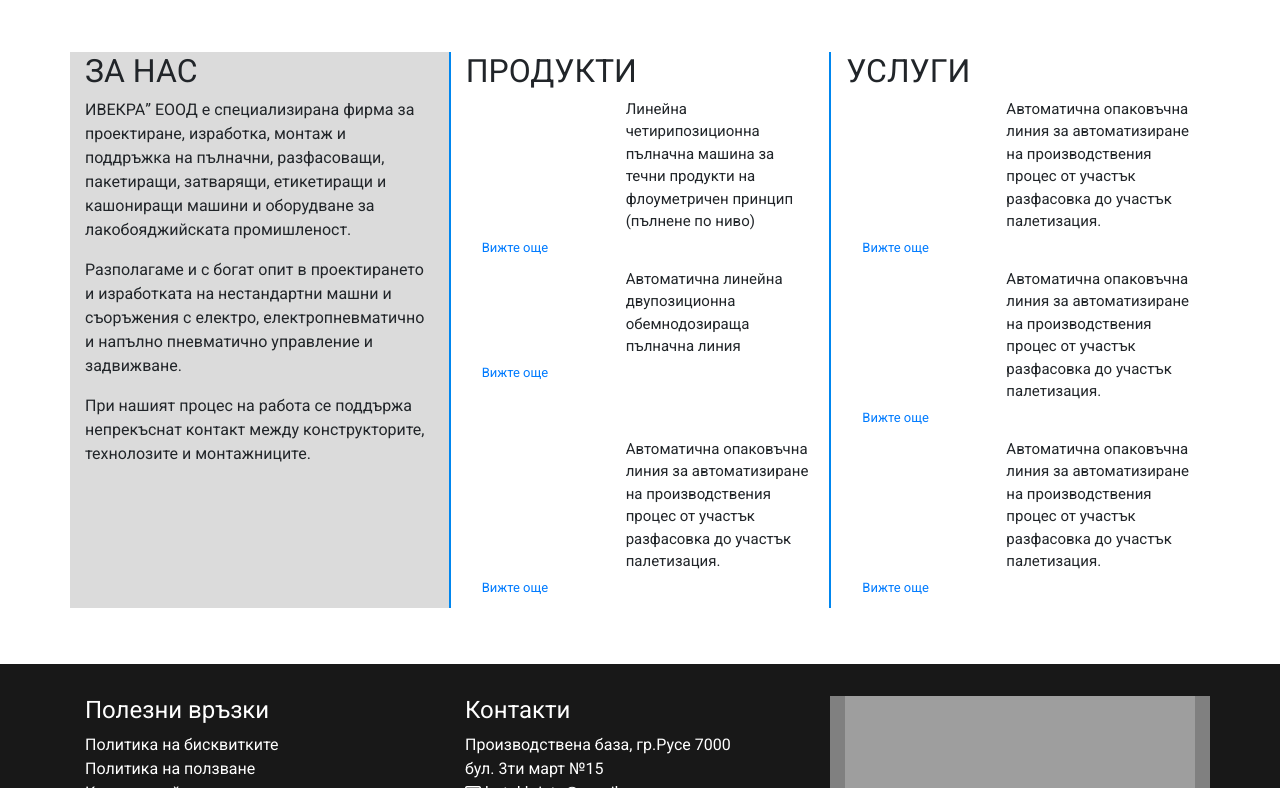
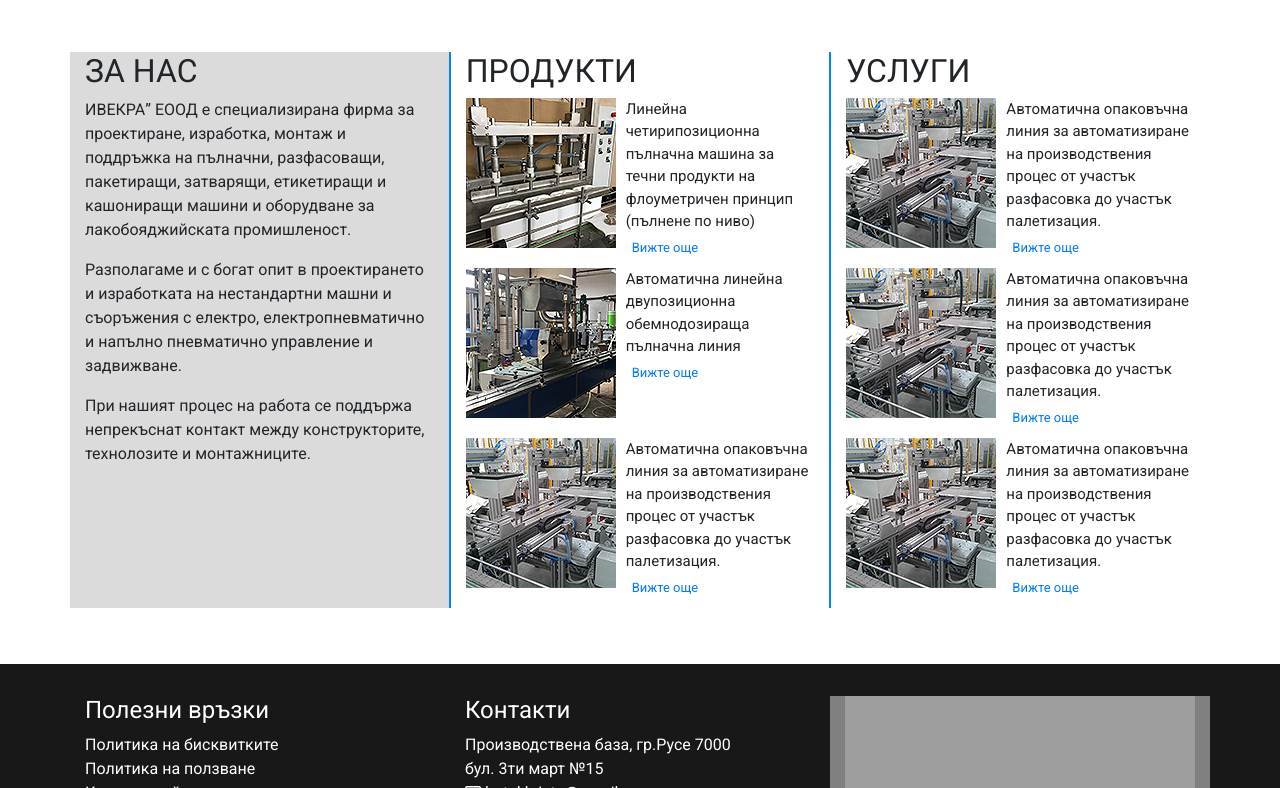
Before and after one commit to Plamen-Stoyanov/Ivekra, a plain HTML site: page index.html in a window 1280 px wide. Shown: the part 400-1188 px from the top of the page. Drawn offline with nearby package versions, Linux system fonts and the light colour scheme; some packages are replaced by stand-ins of ours; the site is published under a folder, as on GitHub Pages, so addresses that start at the root find nothing; grey boxes are pictures that could not be loaded.

Commit message:
Update index.html

```diff
--- a/index.html
+++ b/index.html
@@ -129,7 +129,7 @@
             <div class="col-sm">
               <h2>ПРОДУКТИ</h2>
               <div class="inner-item">
-                <img src="/img/products/item-1.jpg" alt="" />
+                <img src="img/products/item-1.jpg" alt="" />
                 <p>
                   Линейна четирипозиционна пълначна машина за течни продукти на
                   флоуметричен принцип (пълнене по ниво)
@@ -137,7 +137,7 @@
                 <span><a href="">Вижте още</a></span>
               </div>
               <div class="inner-item">
-                <img src="/img/products/item-2.jpg"" alt="">
+                <img src="img/products/item-2.jpg" alt="">
                 <p>
                   Автоматична линейна двупозиционна обемнодозираща пълначна
                   линия
@@ -145,7 +145,7 @@
                 <span><a href="">Вижте още</a></span>
               </div>
               <div class=" inner-item">
-                <img src="/img/products/item-3.jpg" alt="" />
+                <img src="img/products/item-3.jpg" alt="" />
                 <p>
                   Автоматична опаковъчна линия за автоматизиране на
                   производствения процес от участък разфасовка до участък
@@ -154,7 +154,7 @@
                 <span><a href="">Вижте още</a></span>
               </div>
               <!-- <div class="inner-item">
-                            <img src="/img/products/item-4.jpg" alt="">
+                            <img src="img/products/item-4.jpg" alt="">
                             <p>
                                 Полуавтоматична обемно дозираща пълначна машина 100 ÷ 1100 мл. Изпълнение чисто
                                 пневматично.
@@ -165,7 +165,7 @@
             <div class=" col-sm">
               <h2>УСЛУГИ</h2>
               <div class=" inner-item">
-                <img src="/img/products/item-3.jpg" alt="" />
+                <img src="img/products/item-3.jpg" alt="" />
                 <p>
                   Автоматична опаковъчна линия за автоматизиране на
                   производствения процес от участък разфасовка до участък
@@ -174,7 +174,7 @@
                 <span><a href="">Вижте още</a></span>
               </div>
               <div class=" inner-item">
-                <img src="/img/products/item-3.jpg" alt="" />
+                <img src="img/products/item-3.jpg" alt="" />
                 <p>
                   Автоматична опаковъчна линия за автоматизиране на
                   производствения процес от участък разфасовка до участък
@@ -183,7 +183,7 @@
                 <span><a href="">Вижте още</a></span>
               </div>
               <div class=" inner-item">
-                <img src="/img/products/item-3.jpg" alt="" />
+                <img src="img/products/item-3.jpg" alt="" />
                 <p>
                   Автоматична опаковъчна линия за автоматизиране на
                   производствения процес от участък разфасовка до участък
```
